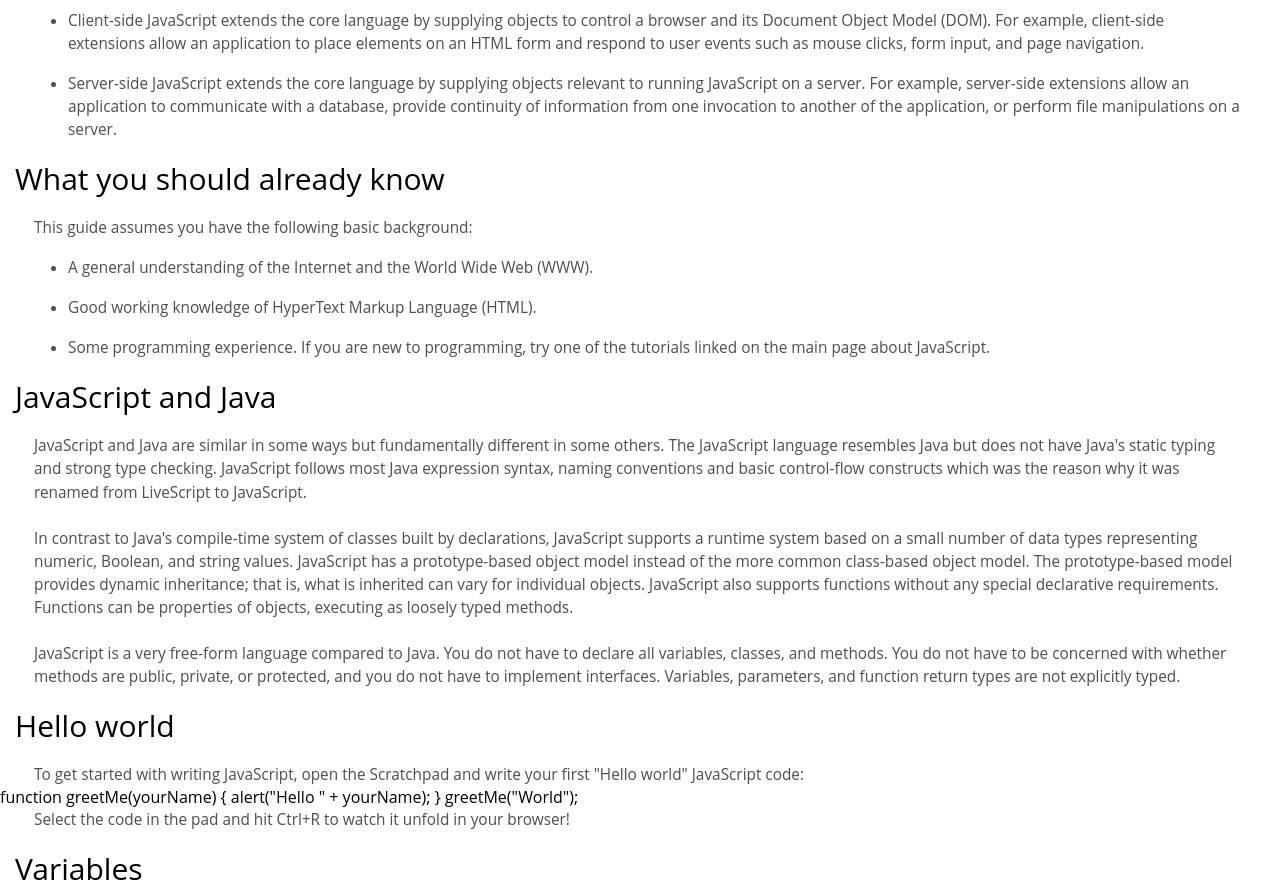
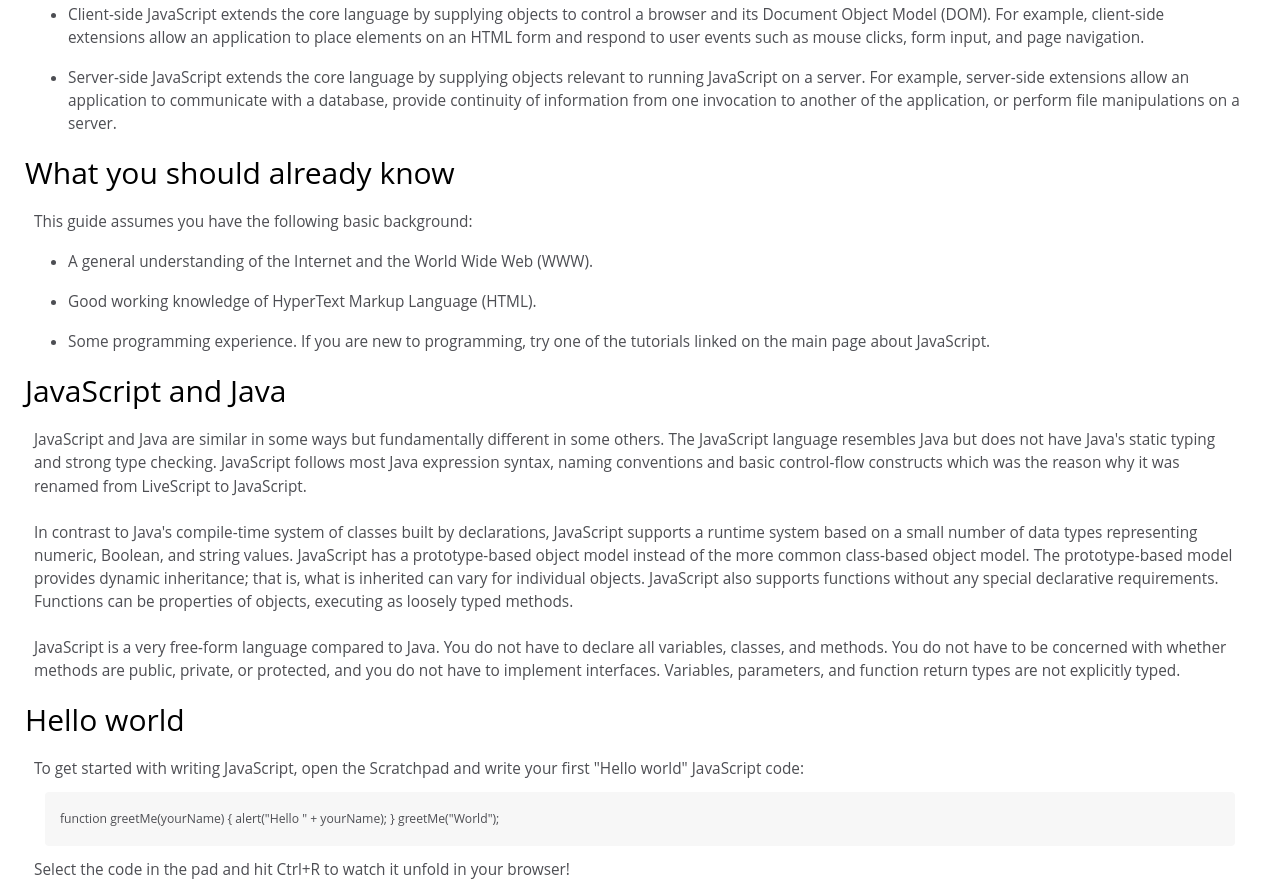
Before and after one commit to luis-pomare/freeCodeCampTechnicalDocumentationPage, a plain HTML site: page index.html in a window 1280 px wide. Shown: the part 537-1429 px from the top of the page. Drawn offline with Linux system fonts and the light colour scheme.

Commit message:
Add code tags style

```diff
--- a/style.css
+++ b/style.css
@@ -6,7 +6,7 @@
 
 nav {
   width: 100%;
-  border: 2px solid #ccc;
+  border: 1px solid #000;
 }
 
 h1 {
@@ -18,7 +18,6 @@ h1 {
   align-items: center;
   justify-content: center;
   text-align: center;
-  border: 2px solid #ccc;
   font-size: 30px;
 }
 
@@ -29,7 +28,7 @@ nav ul {
 
 nav ul li {
   padding: 10px 0 10px 25px;
-  border: 1px solid #555;
+  border: 1px solid #000;
 }
 
 ::-webkit-scrollbar {
@@ -47,7 +46,7 @@ nav ul li {
 }
 
 main h2 {
-  margin: 17px 0px 17px 15px;
+  margin: 17px 0px 17px 25px;
   font-weight: 400;
   font-size: 30px;
 }
@@ -66,5 +65,15 @@ main ul li {
   font-size: 0.96em;
   line-height: 1.5;
   margin: 17px 40px 17px 68px;
-  line-height: 1.5;
 }
+
+code {
+  display: flex;
+  margin: 12px 45px 12px 45px;
+  border-radius: 4px;
+  background-color: #f7f7f7;
+  padding: 15px;
+  font-size: 0.76em;
+  line-height: 2;
+  color: #4d4e53;
+}
```
